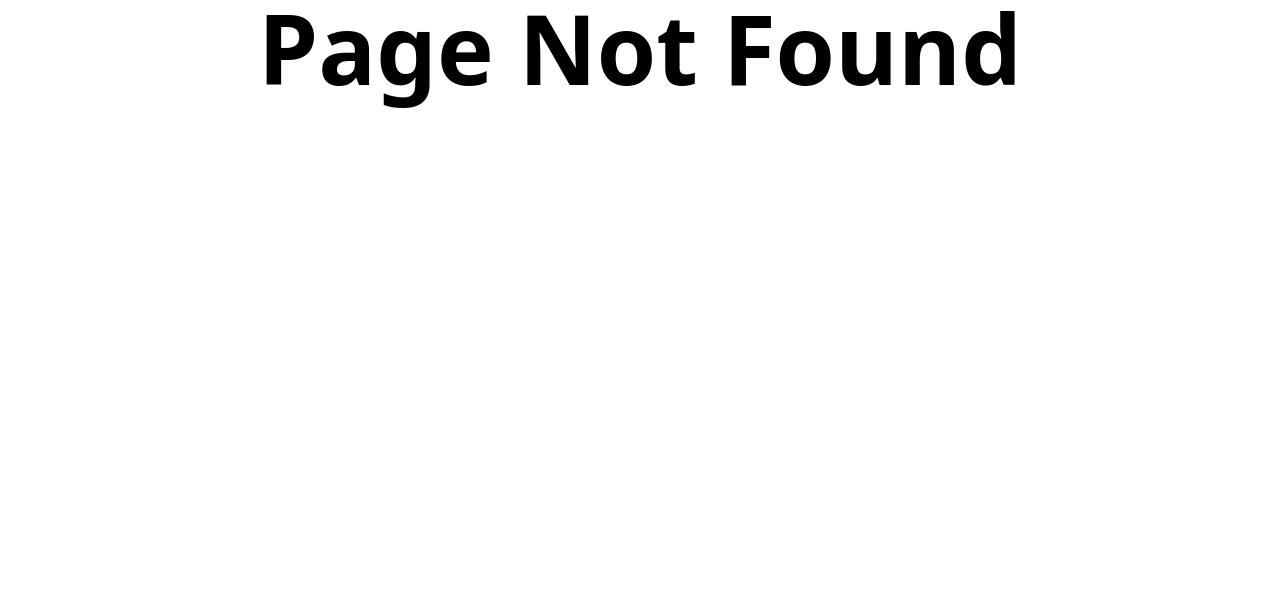
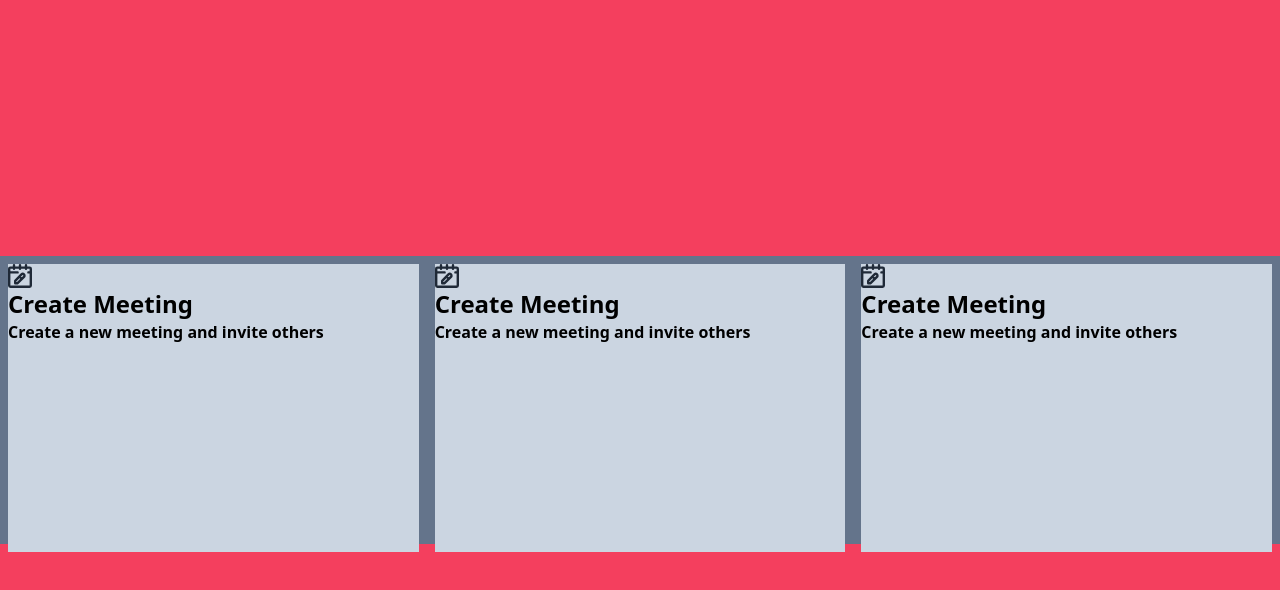
Before and after one commit to Saad123567579/MyZoom, a React (Create React App) app: page /dashboard in a window 1280 px wide. Before the commit this address had no page. Shown: the top 590 px of the page. Built offline with nearby package versions, Linux system fonts and the light colour scheme.

Commit message:
Meeting Card

```diff
--- a/src/App.js
+++ b/src/App.js
@@ -2,6 +2,7 @@ import React from 'react';
 import './index.css';
 import Login from './Login';
 import Notfound from './Notfound';
+import Dashboard from './Dashboard';
 import { BrowserRouter, Route, Routes } from "react-router-dom";
 
 function App() {
@@ -10,7 +11,9 @@ function App() {
     <BrowserRouter>
         <Routes>
         <Route  path="/" element={<Login/>} />
+        <Route  path="/dashboard" element={<Dashboard/>} />
         <Route  path="*" element={<Notfound/>} />
+
 
         </Routes>
   </BrowserRouter>
--- /dev/null
+++ b/src/Dashboard.jsx
@@ -0,0 +1,45 @@
+import React from 'react'
+
+
+
+const Dashboard = () => {
+  return (
+    <div className='bg-rose-500 w-full h-screen flex items-center'>
+      <div className='w-full h-72 bg-slate-500 flex'>
+        <div className='h-full w-2/6 flex-col justify-center items-center bg-slate-300 m-2'>
+          <div className='text-4xl'>
+          <svg className="w-6 h-6 text-gray-800 dark:text-white" aria-hidden="true" xmlns="http://www.w3.org/2000/svg" fill="none" viewBox="0 0 20 20">
+    <path stroke="currentColor" strokeLinecap="round" strokeLinejoin="round" strokeWidth="2" d="M5 1v3m5-3v3m5-3v3M1 7h7m1.506 3.429 2.065 2.065M19 7h-2M2 3h16a1 1 0 0 1 1 1v14a1 1 0 0 1-1 1H2a1 1 0 0 1-1-1V4a1 1 0 0 1 1-1Zm6 13H6v-2l5.227-5.292a1.46 1.46 0 0 1 2.065 2.065L8 16Z"/>
+      </svg>
+          </div>
+          <h1 className='font-bold text-2xl'>Create Meeting</h1>
+          <p className='font-semibold'>Create a new meeting and invite others</p>
+        </div>
+
+        <div className='h-full w-2/6 bg-slate-300 m-2'>
+          <div className='text-4xl'>
+          <svg className="w-6 h-6 text-gray-800 dark:text-white" aria-hidden="true" xmlns="http://www.w3.org/2000/svg" fill="none" viewBox="0 0 20 20">
+    <path stroke="currentColor" strokeLinecap="round" strokeLinejoin="round" strokeWidth="2" d="M5 1v3m5-3v3m5-3v3M1 7h7m1.506 3.429 2.065 2.065M19 7h-2M2 3h16a1 1 0 0 1 1 1v14a1 1 0 0 1-1 1H2a1 1 0 0 1-1-1V4a1 1 0 0 1 1-1Zm6 13H6v-2l5.227-5.292a1.46 1.46 0 0 1 2.065 2.065L8 16Z"/>
+      </svg>
+          </div>
+          <h1 className='font-bold text-2xl'>Create Meeting</h1>
+          <p className='font-semibold'>Create a new meeting and invite others</p>
+        </div>
+
+        <div className='h-full w-2/6 bg-slate-300 m-2'>
+          <div className='text-4xl'>
+          <svg className="w-6 h-6 text-gray-800 dark:text-white" aria-hidden="true" xmlns="http://www.w3.org/2000/svg" fill="none" viewBox="0 0 20 20">
+    <path stroke="currentColor" strokeLinecap="round" strokeLinejoin="round" strokeWidth="2" d="M5 1v3m5-3v3m5-3v3M1 7h7m1.506 3.429 2.065 2.065M19 7h-2M2 3h16a1 1 0 0 1 1 1v14a1 1 0 0 1-1 1H2a1 1 0 0 1-1-1V4a1 1 0 0 1 1-1Zm6 13H6v-2l5.227-5.292a1.46 1.46 0 0 1 2.065 2.065L8 16Z"/>
+      </svg>
+          </div>
+          <h1 className='font-bold text-2xl'>Create Meeting</h1>
+          <p className='font-semibold'>Create a new meeting and invite others</p>
+        </div>
+
+
+      </div>
+    </div>
+  );
+};
+
+export default Dashboard;
--- a/src/Login.jsx
+++ b/src/Login.jsx
@@ -3,11 +3,16 @@ import React from 'react'
 import { GoogleAuthProvider, signInWithPopup } from 'firebase/auth';
 import { firebaseAuth, userRef } from './utils/firebase'; // Make sure to import your firebaseAuth and userRef objects
 import { query, where, getDocs, addDoc } from 'firebase/firestore'; // Make sure to import query, where, getDocs, and addDoc
+import {setuser} from "./redux/authSlice";
+import {useDispatch} from "react-redux"
+import {useGetAuth} from "./hooks/useGetAuth";
+const Login = () => {
+  const dispatch = useDispatch();
+  useGetAuth();
 
-const Login = () => {
     const handleLogin = async() => {
         const provider = new GoogleAuthProvider();
-        // try {
+        try {
           const { user } = await signInWithPopup(firebaseAuth, provider);
           const obj = { "name": user.displayName, "email": user.email, "image": user.photoURL, "uid": user.uid };
           const firestoreQuery = query(userRef, where("uid", "==", user.uid));
@@ -15,19 +20,22 @@ const Login = () => {
           if (fetchedUsers.docs.length === 0) {
             await addDoc(userRef, obj);
             console.log("User added");
+            await dispatch(setuser(obj));
+
           } else {
             console.log("User already exists");
           }
-        // } catch (e) {
-        //   console.log(e);
-        // }
+        } catch (e) {
+          console.log(e);
+        }
       }
   return (
-    <div className='w-screen h-screen  flex flex-col justify-center items-center bg-slate-200'>
-    <img alt="img" src="https://www.pngarts.com/files/7/Zoom-Logo-Free-PNG-Image.png" />
-    <h1 className="font-bold text-4xl text-zoom-blue">One Platform To Connect</h1>
-    <button onClick={handleLogin} className="bg-zoom-blue rounded-lg p-2 mt-4 text-white font-semibold hover:bg-zoom-dark-blue">Login With Google</button>
+    <div className='w-screen h-screen flex flex-col justify-center items-center bg-slate-200'>
+    <img alt="img" src="https://www.pngarts.com/files/7/Zoom-Logo-Free-PNG-Image.png"  />
+    <h1 className="font-bold text-2xl md:text-4xl text-center text-zoom-blue mt-4">One Platform To Connect</h1>
+    <button onClick={handleLogin} className="bg-zoom-blue rounded-lg px-4 py-2 mt-4 text-white font-semibold hover:bg-zoom-dark-blue">Login With Google</button>
   </div>
+
   )
 }
 
--- a/src/Notfound.jsx
+++ b/src/Notfound.jsx
@@ -2,9 +2,10 @@ import React from 'react'
 
 const Notfound = () => {
   return (
-    <div className='flex justify-center items-center font-bold text-8xl'>
-      Page Not Found
-    </div>
+    <div className='w-screen h-screen  flex flex-col justify-center items-center bg-slate-200'>
+    <img alt="img" src="https://www.pngarts.com/files/7/Zoom-Logo-Free-PNG-Image.png" />
+    <h1 className="font-bold text-4xl text-zoom-blue">404 - Page Not Found</h1>
+  </div>
   )
 }
 
--- /dev/null
+++ b/src/hooks/useAuth.js
@@ -0,0 +1,24 @@
+import { onAuthStateChanged } from "firebase/auth";
+import {useEffect} from "react";
+import { useDispatch } from "react-redux";
+import { useNavigate } from "react-router-dom";
+import { setuser } from "../redux/authSlice";
+import {firebaseAuth} from "../utils/firebase";
+export function useAuth(){
+    const navigate = useNavigate();
+    const dispatch = useDispatch();
+    useEffect(() => {
+      const unSubscribe = onAuthStateChanged(firebaseAuth,async(currentUser)=>{
+      if(!currentUser) navigate('/');
+      else{
+        const obj = { "name": currentUser.displayName, "email": currentUser.email, "image": currentUser.photoURL, "uid": currentUser.uid };
+        await dispatch(setuser(obj))
+      }
+      })
+
+      return () => {
+        unSubscribe()
+      }
+    }, [dispatch,navigate])
+
+}
--- /dev/null
+++ b/src/hooks/useGetAuth.js
@@ -0,0 +1,25 @@
+import { onAuthStateChanged } from "firebase/auth";
+import {useEffect} from "react";
+import { useDispatch } from "react-redux";
+import { useNavigate } from "react-router-dom";
+import { setuser } from "../redux/authSlice";
+import {firebaseAuth} from "../utils/firebase";
+
+export function useGetAuth(){
+    const navigate = useNavigate();
+    const dispatch = useDispatch();
+    useEffect(() => {
+      const unSubscribe = onAuthStateChanged(firebaseAuth,async(currentUser)=>{
+      if(currentUser)
+      {
+        const obj = { "name": currentUser.displayName, "email": currentUser.email, "image": currentUser.photoURL, "uid": currentUser.uid };
+        await dispatch(setuser(obj))
+      }
+      })
+
+      return () => {
+        unSubscribe()
+      }
+    }, [dispatch,navigate])
+
+}
--- a/src/redux/authSlice.js
+++ b/src/redux/authSlice.js
@@ -18,6 +18,9 @@ export const userSlice = createSlice({
         increment: (state) => {
             //do nothing
         },
+        setuser: (state,action) => {
+            state.user = action.payload;
+        },
     },
     extraReducers: (builder) => {
     },
@@ -25,5 +28,5 @@ export const userSlice = createSlice({
 
 });
 
-export const { increment } = userSlice.actions;
+export const { increment , setuser } = userSlice.actions;
 export default userSlice.reducer;
```
